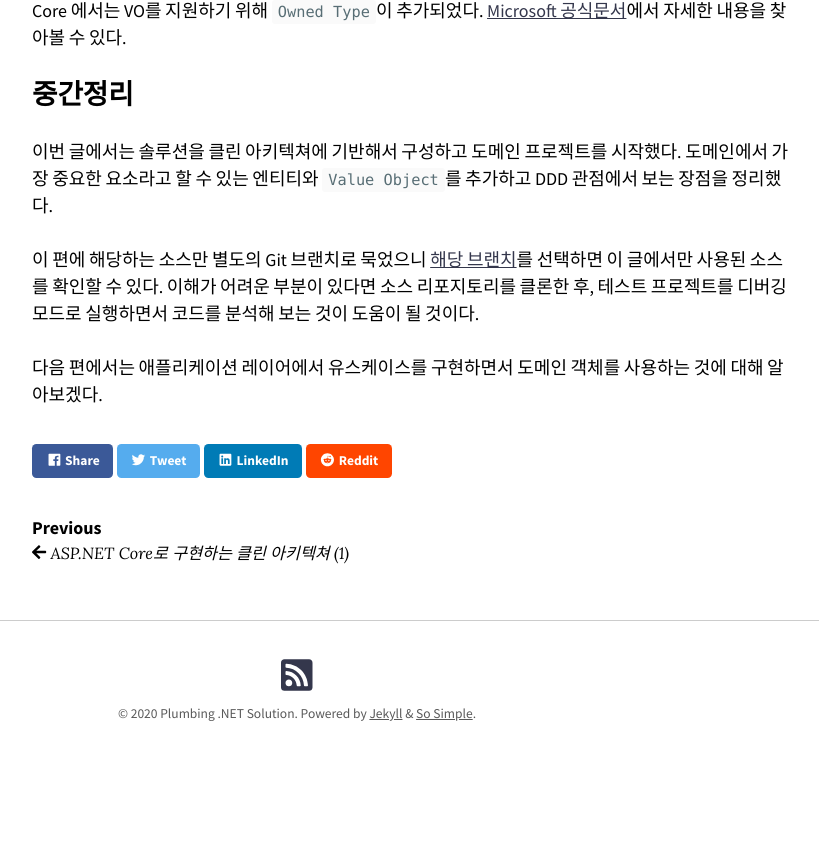
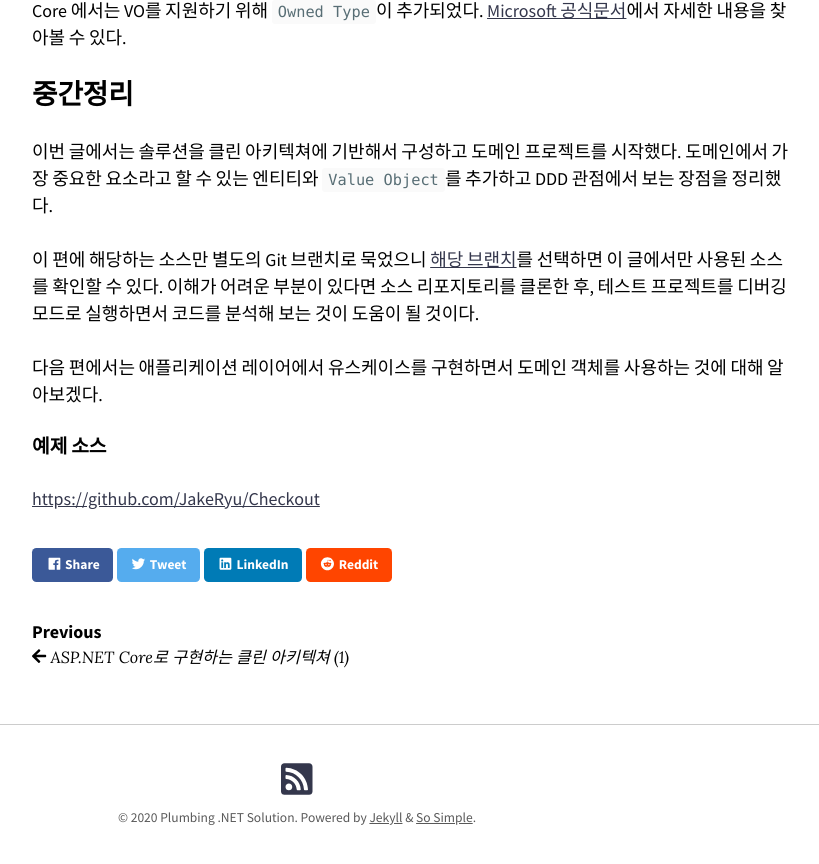
Before and after one commit to JakeRyu/JakeRyu.github.io, a Jekyll site: the page built from _posts/2020-05-08-클린아키텍쳐-2.md, in a window 1280 px wide and 900 px high, scrolled down 8758 px. Shown: the top 864 px of the window, without its empty margins (343-1162 px from the left). Built offline with Jekyll 4.4.1, drawn with Linux system fonts in a browser that asks for light colours; nearby versions of some CDN libraries; comment, search, counter and statistics services are not loaded; before the commit the page ends 9554 px from its top, so only the background shows below that.

Commit message:
Correct link

```diff
--- a/_posts/2020-05-08-클린아키텍쳐-2.md
+++ b/_posts/2020-05-08-클린아키텍쳐-2.md
@@ -13,7 +13,7 @@
 
 <!--more-->
 
-이전 글, [ASP.NET Core로 구현하는 클린 아키텍쳐 (1)]({% post_url 2020-04-05-api-버전관리 %})에서 정리한 클린 아키텍쳐에 대한 개념을 확실히 잡고 이 글을 시작하기 바란다.
+이전 글, [ASP.NET Core로 구현하는 클린 아키텍쳐 (1)]({% post_url 2020-05-02-클린아키텍쳐-1 %})에서 정리한 클린 아키텍쳐에 대한 개념을 확실히 잡고 이 글을 시작하기 바란다.
 
 ## Payment Gateway
 
@@ -273,3 +273,6 @@
 이 편에 해당하는 소스만 별도의 Git 브랜치로 묵었으니 [해당 브랜치](https://github.com/JakeRyu/Checkout/tree/issue%231/payment-entity/Src/Core/Domain)를 선택하면 이 글에서만 사용된 소스를 확인할 수 있다. 이해가 어려운 부분이 있다면 소스 리포지토리를 클론한 후, 테스트 프로젝트를 디버깅 모드로 실행하면서 코드를 분석해 보는 것이 도움이 될 것이다.
 
 다음 편에서는 애플리케이션 레이어에서 유스케이스를 구현하면서 도메인 객체를 사용하는 것에 대해 알아보겠다.
+
+#### 예제 소스
+[https://github.com/JakeRyu/Checkout](https://github.com/JakeRyu/Checkout)
```
